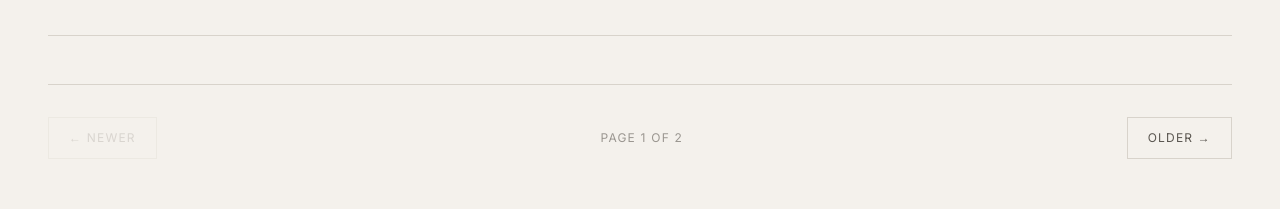
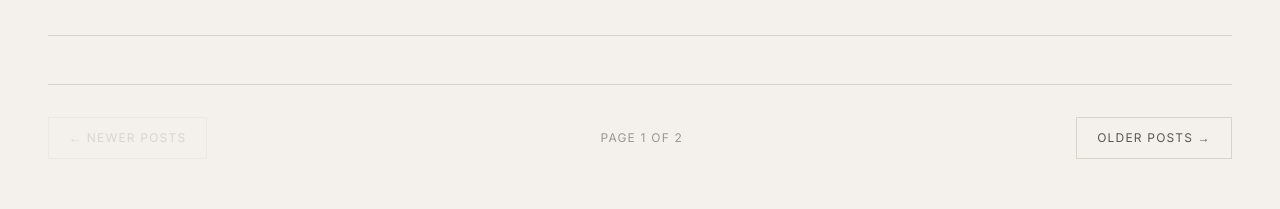
Before and after one commit to webvanguardai/webvanguard-website, a Next.js app in the folder webvanguard/: page /blog in a window 1280 px wide. Shown: the part 1269-1478 px from the top of the page. Built offline with nearby package versions, Linux system fonts and the light colour scheme.

Commit message:
fix: blog pagination labels — newer posts / older posts

```diff
--- a/webvanguard/app/blog/page.tsx
+++ b/webvanguard/app/blog/page.tsx
@@ -183,11 +183,11 @@ export default async function BlogPage({ searchParams }: BlogPageProps) {
                     href={safePage - 1 === 1 ? '/blog' : `/blog?page=${safePage - 1}`}
                     className="inline-flex items-center gap-2 px-5 py-3 border border-border text-text-secondary hover:border-accent hover:text-accent transition-all duration-300 text-xs font-body uppercase tracking-widest"
                   >
-                    ← Newer
+                    ← Newer posts
                   </Link>
                 ) : (
                   <span className="inline-flex items-center gap-2 px-5 py-3 border border-border/30 text-text-muted/30 text-xs font-body uppercase tracking-widest cursor-default">
-                    ← Newer
+                    ← Newer posts
                   </span>
                 )}
               </div>
@@ -202,11 +202,11 @@ export default async function BlogPage({ searchParams }: BlogPageProps) {
                     href={`/blog?page=${safePage + 1}`}
                     className="inline-flex items-center gap-2 px-5 py-3 border border-border text-text-secondary hover:border-accent hover:text-accent transition-all duration-300 text-xs font-body uppercase tracking-widest"
                   >
-                    Older →
+                    Older posts →
                   </Link>
                 ) : (
                   <span className="inline-flex items-center gap-2 px-5 py-3 border border-border/30 text-text-muted/30 text-xs font-body uppercase tracking-widest cursor-default">
-                    Older →
+                    Older posts →
                   </span>
                 )}
               </div>
```
